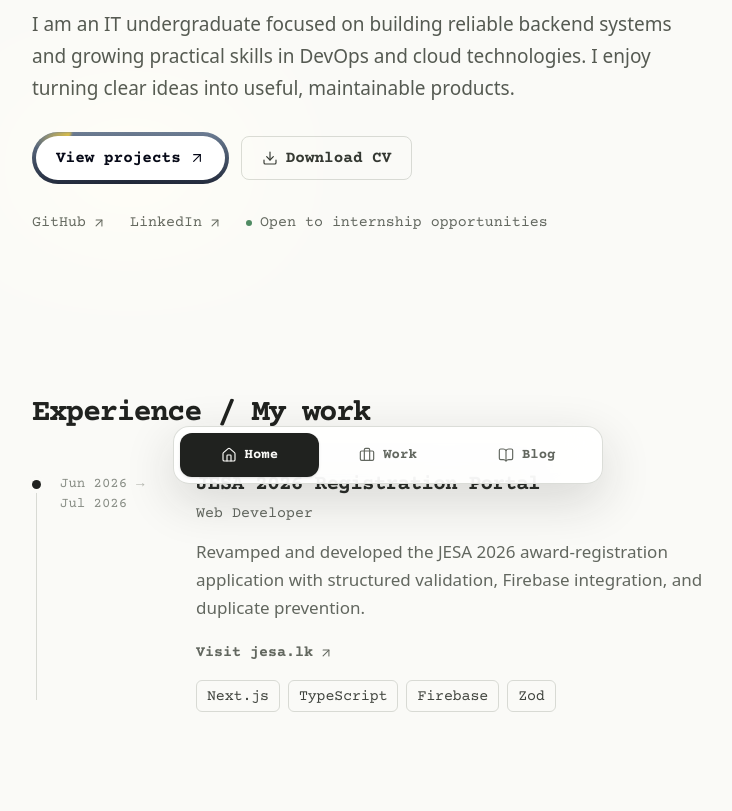
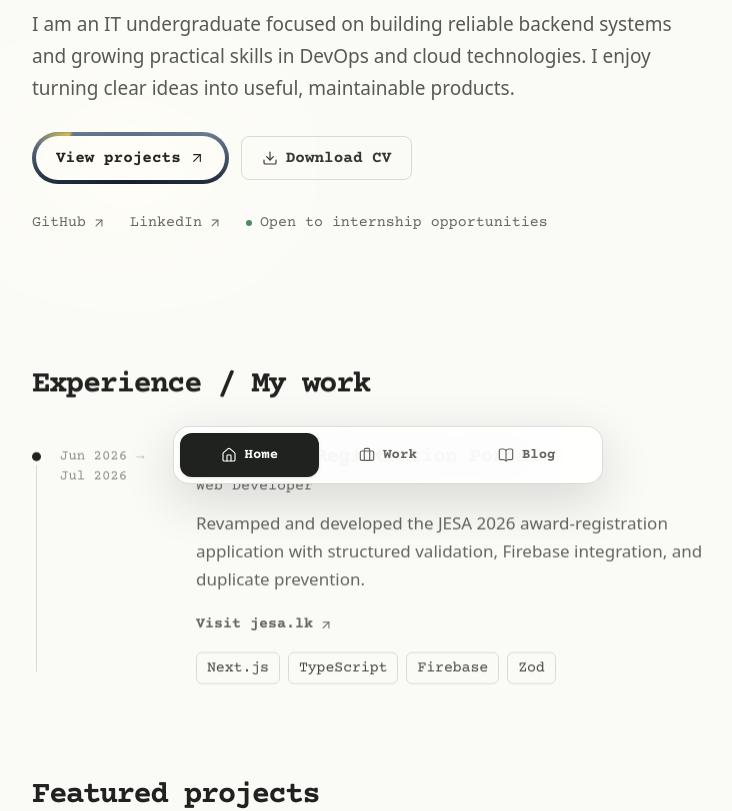
Before and after one commit to DHARAKA-METH/portfolio, a Next.js app: page / in a window 1280 px wide. Shown: the part 300-1111 px from the top of the page, without its empty margins (252-984 px from the left). Built offline with nearby package versions, Linux system fonts and the light colour scheme.

Commit message:
feat: gsap scrol item

```diff
--- a/app/layout.tsx
+++ b/app/layout.tsx
@@ -29,7 +29,9 @@ export default function RootLayout({ children }: LayoutProps<"/">) {
       lang="en"
       className={`${geistSans.variable} ${geistMono.variable} ${courierPrime.variable} h-full antialiased`}
     >
-      <body className="min-h-full flex flex-col">{children}</body>
+      <body className="flex min-h-full flex-col bg-[#FAFAF7] transition-colors duration-300 dark:bg-[#10110F]">
+        {children}
+      </body>
     </html>
   );
 }
--- a/app/page.tsx
+++ b/app/page.tsx
@@ -128,13 +128,17 @@ const introduction =
 
 type GsapWindow = Window & {
   gsap?: {
-    registerPlugin: (plugin: unknown) => void;
+    registerPlugin: (...plugins: unknown[]) => void;
     to: (
       target: Element,
       variables: Record<string, unknown>,
     ) => { kill: () => void };
   };
   ScrambleTextPlugin?: unknown;
+  ScrollTrigger?: unknown;
+  ScrollSmoother?: {
+    create: (options: Record<string, unknown>) => { kill: () => void };
+  };
 };
 
 function TechChips({ items }: { items: string[] }) {
@@ -176,6 +180,8 @@ export default function HomePage() {
   const [activeSection, setActiveSection] = useState("hero");
   const [gsapLoaded, setGsapLoaded] = useState(false);
   const [scrambleReady, setScrambleReady] = useState(false);
+  const [scrollTriggerLoaded, setScrollTriggerLoaded] = useState(false);
+  const [scrollSmootherReady, setScrollSmootherReady] = useState(false);
   const introductionRef = useRef<HTMLParagraphElement>(null);
 
   useEffect(() => {
@@ -216,6 +222,37 @@ export default function HomePage() {
 
     return () => tween.kill();
   }, [scrambleReady]);
+
+  useEffect(() => {
+    if (
+      !scrollSmootherReady ||
+      window.matchMedia("(prefers-reduced-motion: reduce)").matches
+    ) {
+      return;
+    }
+
+    const gsapWindow = window as GsapWindow;
+    if (
+      !gsapWindow.gsap ||
+      !gsapWindow.ScrollTrigger ||
+      !gsapWindow.ScrollSmoother
+    ) {
+      return;
+    }
+
+    gsapWindow.gsap.registerPlugin(
+      gsapWindow.ScrollTrigger,
+      gsapWindow.ScrollSmoother,
+    );
+    const smoother = gsapWindow.ScrollSmoother.create({
+      wrapper: "#smooth-wrapper",
+      content: "#smooth-content",
+      smooth: 2,
+      effects: true,
+    });
+
+    return () => smoother.kill();
+  }, [scrollSmootherReady]);
 
   useEffect(() => {
     const sectionIds = [
@@ -264,14 +301,32 @@ export default function HomePage() {
         onReady={() => setGsapLoaded(true)}
       />
       {gsapLoaded && (
+        <>
+          <Script
+            id="gsap-scramble-text"
+            src="https://cdn.jsdelivr.net/npm/gsap@3.15/dist/ScrambleTextPlugin.min.js"
+            strategy="afterInteractive"
+            onReady={() => setScrambleReady(true)}
+          />
+          <Script
+            id="gsap-scroll-trigger"
+            src="https://cdn.jsdelivr.net/npm/gsap@3.15/dist/ScrollTrigger.min.js"
+            strategy="afterInteractive"
+            onReady={() => setScrollTriggerLoaded(true)}
+          />
+        </>
+      )}
+      {scrollTriggerLoaded && (
         <Script
-          id="gsap-scramble-text"
-          src="https://cdn.jsdelivr.net/npm/gsap@3.15/dist/ScrambleTextPlugin.min.js"
+          id="gsap-scroll-smoother"
+          src="https://cdn.jsdelivr.net/npm/gsap@3.15/dist/ScrollSmoother.min.js"
           strategy="afterInteractive"
-          onReady={() => setScrambleReady(true)}
+          onReady={() => setScrollSmootherReady(true)}
         />
       )}
-      <div className="mx-auto w-full max-w-[760px] px-6 pt-8 pb-32 sm:px-8 sm:pt-10 lg:px-6 lg:pt-16">
+      <div id="smooth-wrapper" className="bg-[#FAFAF7] dark:bg-[#10110F]">
+        <div id="smooth-content" className="bg-[#FAFAF7] dark:bg-[#10110F]">
+          <div className="mx-auto w-full max-w-[760px] px-6 pt-8 pb-32 sm:px-8 sm:pt-10 lg:px-6 lg:pt-16">
         <header className="flex items-center justify-between" aria-label="Site header">
           <a
             className={`${displayFont} ${focusRing} inline-flex items-center gap-2 rounded-md text-[15px] tracking-[0.02em] text-[#62675F] transition-colors hover:text-[#20221F] dark:text-[#A6ABA1] dark:hover:text-[#F2F3EE]`}
@@ -361,7 +416,7 @@ export default function HomePage() {
           </div>
         </section>
 
-        <Section id="experience">
+        <Section id="experience" smoothEffect>
           <SectionTitle>Experience / My work</SectionTitle>
           <Timeline>
             <TimelineItem period={["Jun 2026", "Jul 2026"]}>
@@ -394,7 +449,7 @@ export default function HomePage() {
           </Timeline>
         </Section>
 
-        <Section id="projects">
+        <Section id="projects" smoothEffect>
           <SectionTitle>Featured projects</SectionTitle>
           <Timeline>
             {projects.map((project) => (
@@ -561,6 +616,8 @@ export default function HomePage() {
             </a>
           </div>
         </footer>
+          </div>
+        </div>
       </div>
 
       <nav
@@ -590,12 +647,19 @@ export default function HomePage() {
 function Section({
   id,
   children,
+  smoothEffect = false,
 }: {
   id: string;
   children: ReactNode;
+  smoothEffect?: boolean;
 }) {
   return (
-    <section className="scroll-mt-16 py-14 sm:py-20" id={id}>
+    <section
+      className="scroll-mt-16 py-14 sm:py-20"
+      id={id}
+      data-speed={smoothEffect ? "0.94" : undefined}
+      data-lag={smoothEffect ? "0.08" : undefined}
+    >
       {children}
     </section>
   );
--- a/components/ui/cta-button.tsx
+++ b/components/ui/cta-button.tsx
@@ -21,7 +21,7 @@ export function CtaButton({
   const isDefault = variant === "default";
   const buttonClassName = `relative z-10 inline-flex min-h-11 w-full items-center justify-center gap-2 rounded-full px-5 font-semibold transition-all ${
     isDefault
-      ? "bg-white text-slate-950 hover:bg-slate-200"
+      ? "bg-[#FAFAF7] text-[#20221F] hover:bg-[#F2F2EC] dark:bg-[#10110F] dark:text-[#F2F3EE] dark:hover:bg-[#232520]"
       : "bg-transparent text-white hover:bg-white/10"
   } ${className}`;
 
@@ -49,7 +49,7 @@ export function CtaButton({
         }
       >
         <div className="absolute -inset-px rounded-full bg-linear-to-b from-slate-500 to-slate-900" />
-        <div className="absolute inset-0 rounded-full bg-linear-to-r from-slate-300/10 via-white/5 to-slate-300/10" />
+        <div className="absolute inset-0 rounded-full bg-linear-to-r from-slate-300/10 via-transparent to-slate-300/10" />
 
         {shimmer && (
           <div className="absolute inset-0 z-0 overflow-hidden rounded-full blur-[1px]">
```
